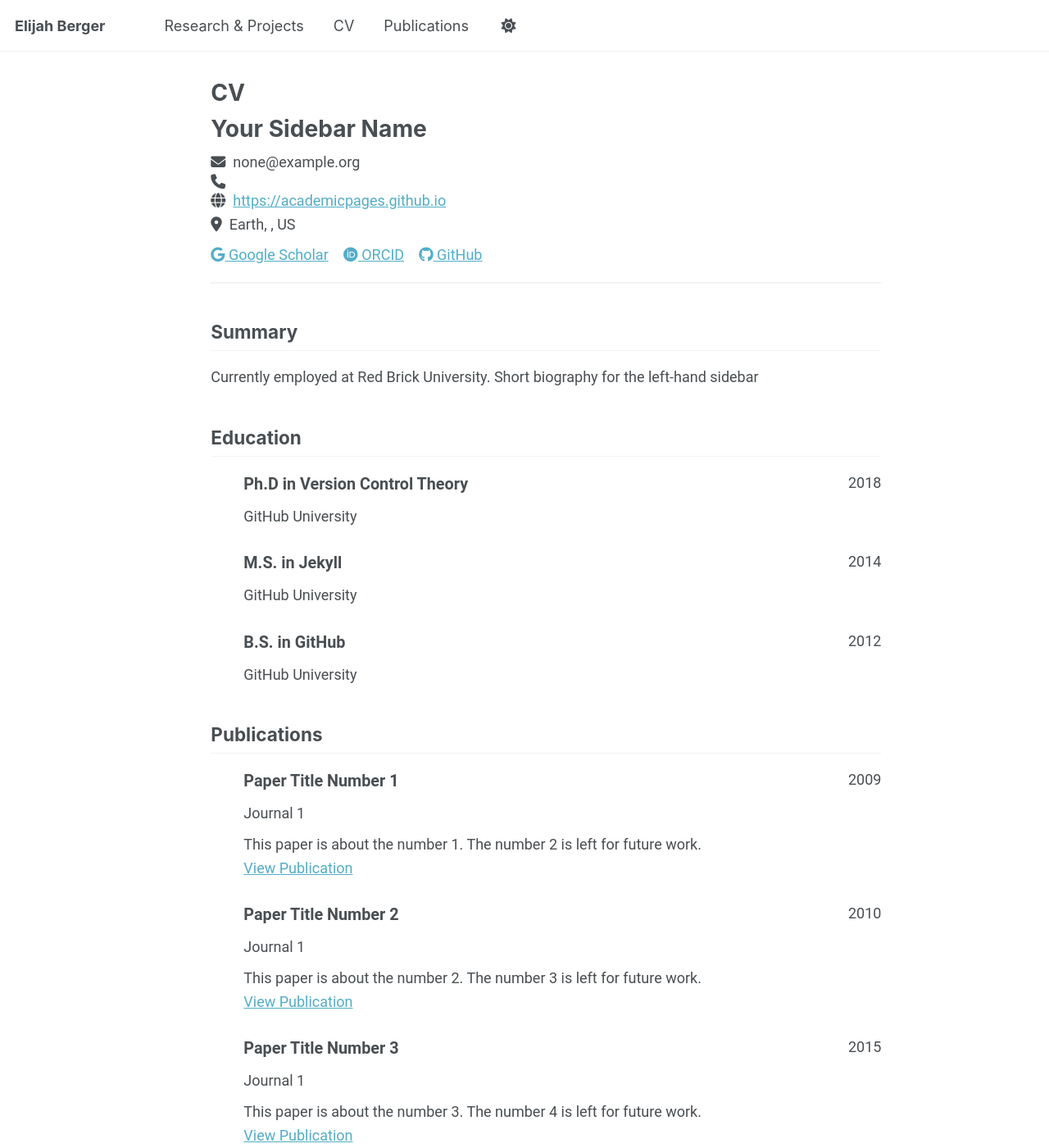
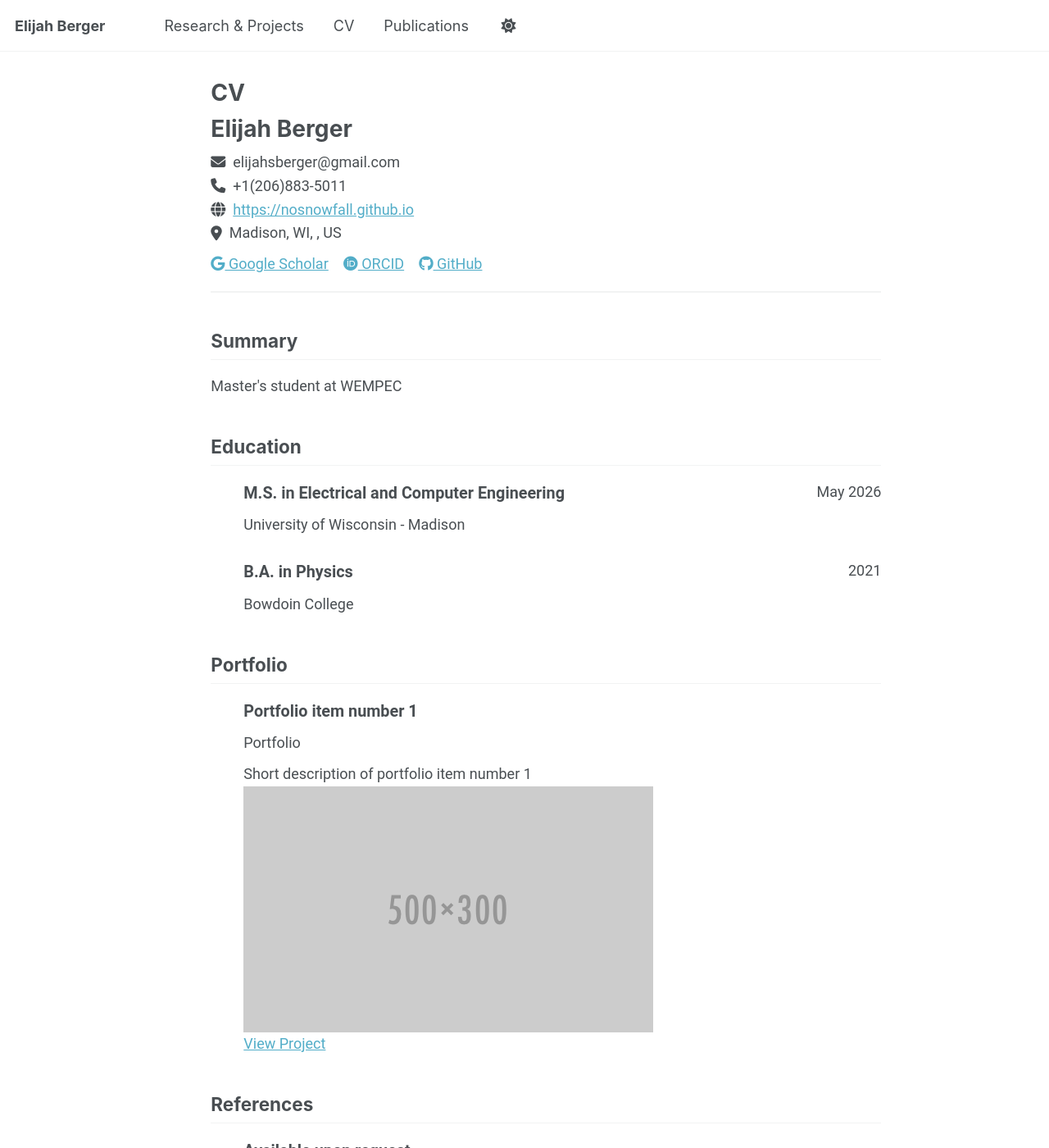
Before and after one commit to nosnowfall/nosnowfall.github.io, a Jekyll site: the page built from _pages/cv-json.md, in a window 1280 px wide and 1400 px high. Shown: the whole window at 82% size. Built offline with Jekyll 4.4.1, drawn with Linux system fonts in a browser that asks for light colours; a script bundle is joined from its source files by our own code; library files that are not in the unit come from our copies; some of the changed text lies outside the part shown.

Commit message:
Update cv.json

```diff
--- a/_data/cv.json
+++ b/_data/cv.json
@@ -1,14 +1,14 @@
 {
   "basics": {
-    "name": "Your Sidebar Name",
-    "email": "none@example.org",
-    "phone": "",
-    "website": "https://academicpages.github.io",
-    "summary": "Currently employed at Red Brick University. Short biography for the left-hand sidebar",
+    "name": "Elijah Berger",
+    "email": "elijahsberger@gmail.com",
+    "phone": "+1(206)883-5011",
+    "website": "https://nosnowfall.github.io",
+    "summary": "Master's student at WEMPEC",
     "location": {
-      "address": "",
-      "postalCode": "",
-      "city": "Earth",
+      "address": "514 Welch Ave",
+      "postalCode": "53704",
+      "city": "Madison, WI",
       "countryCode": "US",
       "region": ""
     },
@@ -33,29 +33,20 @@
   "work": [],
   "education": [
     {
-      "institution": "GitHub University",
-      "area": "Ph.D in Version Control Theory",
+      "institution": "University of Wisconsin - Madison",
+      "area": "M.S. in Electrical and Computer Engineering",
       "studyType": "",
-      "startDate": "",
-      "endDate": "2018",
+      "startDate": "2024",
+      "endDate": "May 2026",
       "gpa": null,
       "courses": []
     },
     {
-      "institution": "GitHub University",
-      "area": "M.S. in Jekyll",
+      "institution": "Bowdoin College",
+      "area": "B.A. in Physics",
       "studyType": "",
-      "startDate": "",
-      "endDate": "2014",
-      "gpa": null,
-      "courses": []
-    },
-    {
-      "institution": "GitHub University",
-      "area": "B.S. in GitHub",
-      "studyType": "",
-      "startDate": "",
-      "endDate": "2012",
+      "startDate": "2017",
+      "endDate": "2021",
       "gpa": null,
       "courses": []
     }
@@ -63,81 +54,10 @@
   "skills": [],
   "languages": [],
   "interests": [],
-  "references": [],
-  "publications": [
+  "references": [
     {
-      "name": "Paper Title Number 1",
-      "publisher": "Journal 1",
-      "releaseDate": "2009-10-01",
-      "website": "https://academicpages.github.io/files/paper1.pdf",
-      "summary": "This paper is about the number 1. The number 2 is left for future work."
-    },
-    {
-      "name": "Paper Title Number 2",
-      "publisher": "Journal 1",
-      "releaseDate": "2010-10-01",
-      "website": "https://academicpages.github.io/files/paper2.pdf",
-      "summary": "This paper is about the number 2. The number 3 is left for future work."
-    },
-    {
-      "name": "Paper Title Number 3",
-      "publisher": "Journal 1",
-      "releaseDate": "2015-10-01",
-      "website": "https://academicpages.github.io/files/paper3.pdf",
-      "summary": "This paper is about the number 3. The number 4 is left for future work."
-    },
-    {
-      "name": "Paper Title Number 4",
-      "publisher": "GitHub Journal of Bugs",
-      "releaseDate": "2024-02-17",
-      "website": "https://academicpages.github.io/files/paper3.pdf",
-      "summary": "This paper is about fixing template issue #693."
-    }
-  ],
-  "presentations": [
-    {
-      "name": "Talk 1 on Relevant Topic in Your Field",
-      "event": "UC San Francisco, Department of Testing",
-      "date": "2012-03-01",
-      "location": "San Francisco, CA, USA",
-      "description": ""
-    },
-    {
-      "name": "Tutorial 1 on Relevant Topic in Your Field",
-      "event": "UC-Berkeley Institute for Testing Science",
-      "date": "2013-03-01",
-      "location": "Berkeley, CA, USA",
-      "description": ""
-    },
-    {
-      "name": "Talk 2 on Relevant Topic in Your Field",
-      "event": "London School of Testing",
-      "date": "2014-02-01",
-      "location": "London, UK",
-      "description": ""
-    },
-    {
-      "name": "Conference Proceeding talk 3 on Relevant Topic in Your Field",
-      "event": "Testing Institute of America 2014 Annual Conference",
-      "date": "2014-03-01",
-      "location": "Los Angeles, CA, USA",
-      "description": ""
-    }
-  ],
-  "teaching": [
-    {
-      "course": "Teaching experience 1",
-      "institution": "University 1, Department",
-      "date": "2014-01-01",
-      "role": "Undergraduate course",
-      "description": ""
-    },
-    {
-      "course": "Teaching experience 2",
-      "institution": "University 1, Department",
-      "date": "2015-01-01",
-      "role": "Workshop",
-      "description": ""
+      "name": "Available upon request",
+      "reference": ""
     }
   ],
   "portfolio": [
```
